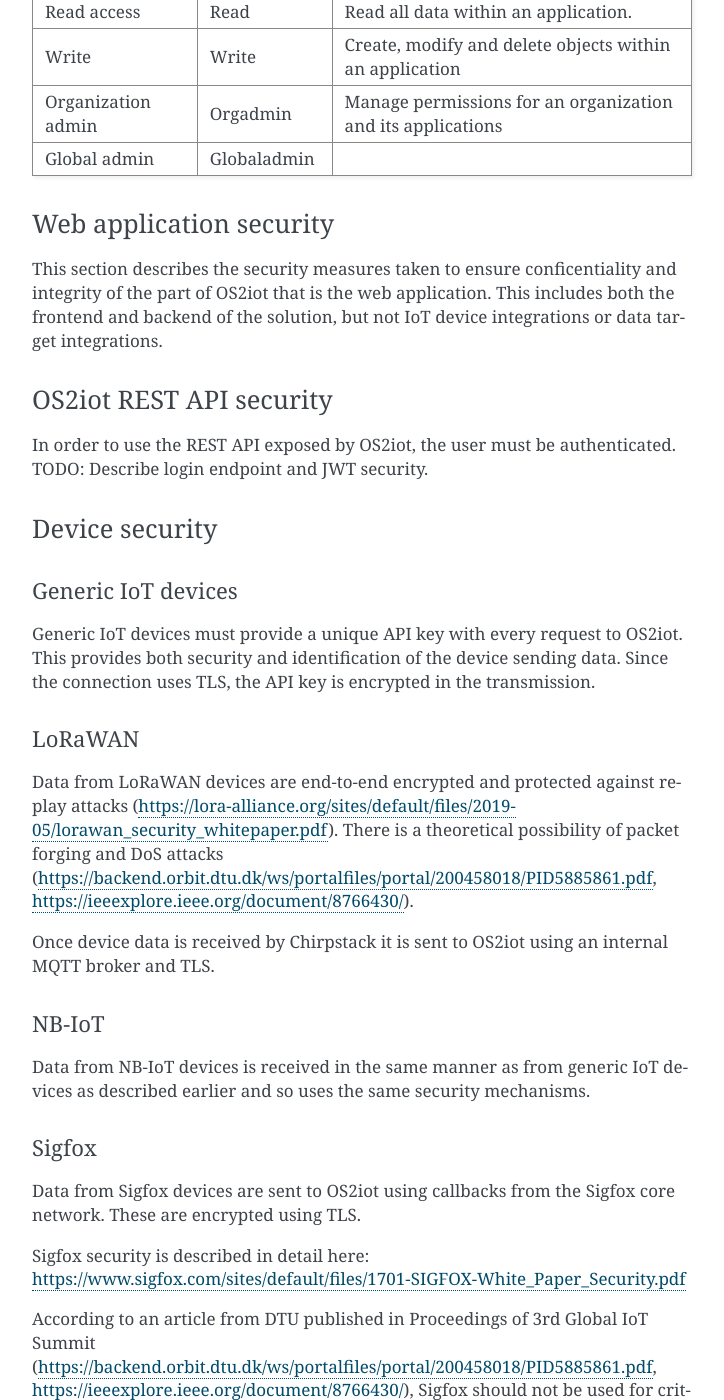
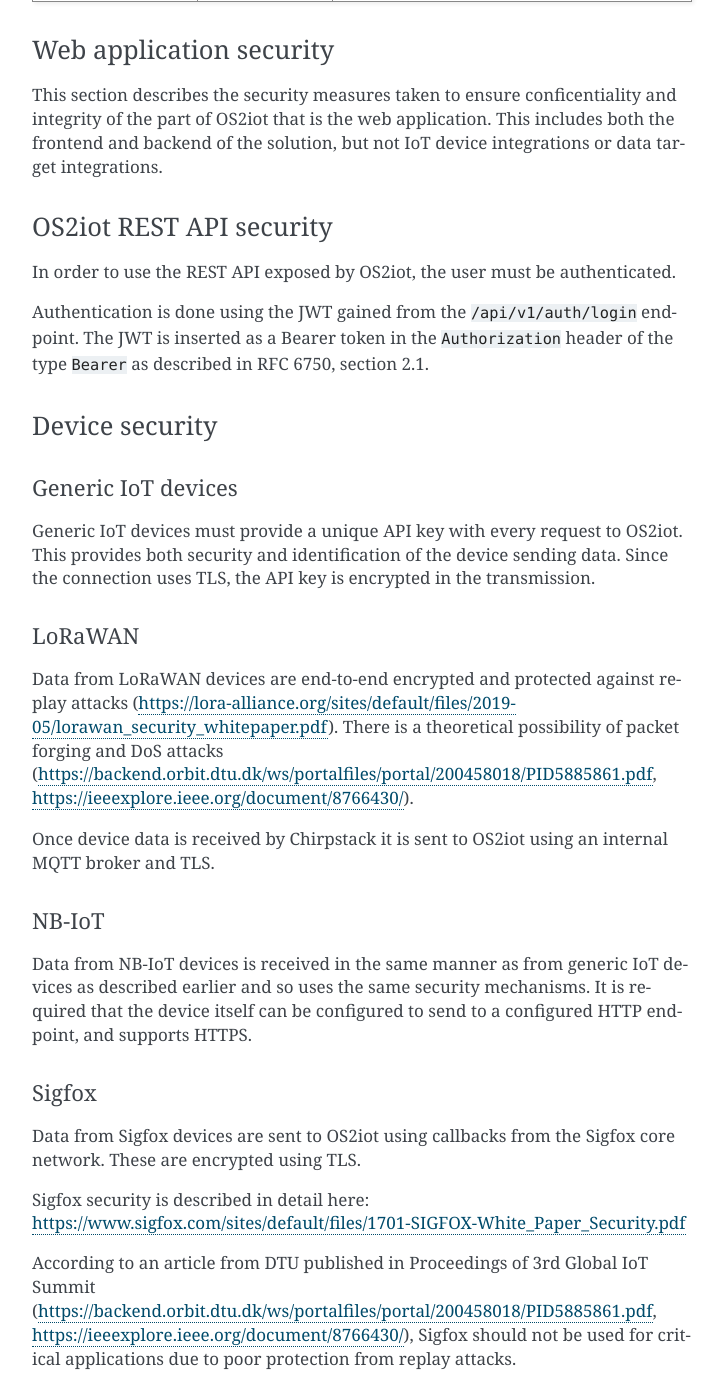
Before and after one commit to OS2iot/OS2iot-docs, a Sphinx documentation site: the page built from source/software-architecture/software-architecture.rst, in a window 1280 px wide and 1400 px high, scrolled down 7203 px. Shown: the whole window, without its empty margins (388-1112 px from the left). Built offline with Sphinx 7.4.7, drawn with Linux system fonts in a browser that asks for light colours; some of the changed text lies outside the part shown.

Commit message:
Update software architecture

```diff
--- a/source/software-architecture/software-architecture.rst
+++ b/source/software-architecture/software-architecture.rst
@@ -73,9 +68,6 @@
 opt to query the database more often, but since the queries will mostly
 be very simple, i.e. fetching a single row, or a row with a joined
 table, the cost is deemed low.
-
-Raise alarm
-~~~~~~~~~~~
 
 Implementation perspective
 --------------------------
@@ -239,7 +220,7 @@
 ~~~~~~~~~~~~~~~~~~~~~~~~~~
 
 In OS2iot, user authentication is done by either en external system or
-by OS2iot. Authorization is handled by OS2iot by assigning users to
+by OS2iot. Authorization is handled in OS2iot by assigning users to
 either organizations or applications with a given permission level.
 
 This does not comply with "Den fælleskommunale rammearkitektur", which
@@ -290,19 +271,20 @@
 solution, but not IoT device integrations or data target integrations.
 
 OS2iot REST API security
-~~~~~~~~~~~~~~~
+~~~~~~~~~~~~~~~~~~~~~~~~~~~~~~
 
 In order to use the REST API exposed by OS2iot, the user must be authenticated.
-TODO: Describe login endpoint and JWT security.
+
+Authentication is done using the JWT gained from the :code:`/api/v1/auth/login` endpoint.
+The JWT is inserted as a Bearer token in the :code:`Authorization` header of the type :code:`Bearer` as described in RFC 6750, section 2.1.
 
 Device security
 ~~~~~~~~~~~~~~~
 
 Generic IoT devices
-^^^^^^^
+^^^^^^^^^^^^^^^^^^^^^
 
 Generic IoT devices must provide a unique API key with every request to OS2iot. This provides both security and identification of the device sending data. Since the connection uses TLS, the API key is encrypted in the transmission.
-
 
 LoRaWAN
 ^^^^^^^
@@ -321,6 +303,7 @@
 ^^^^^^
 
 Data from NB-IoT devices is received in the same manner as from generic IoT devices as described earlier and so uses the same security mechanisms.
+It is required that the device itself can be configured to send to a configured HTTP endpoint, and supports HTTPS.
 
 Sigfox
 ^^^^^^
```
Also changed, not shown: other parts of source/software-architecture/software-architecture.rst (+1 -17 lines), source/software-architecture/media/image7.png, source/software-architecture/media/image9.png.
